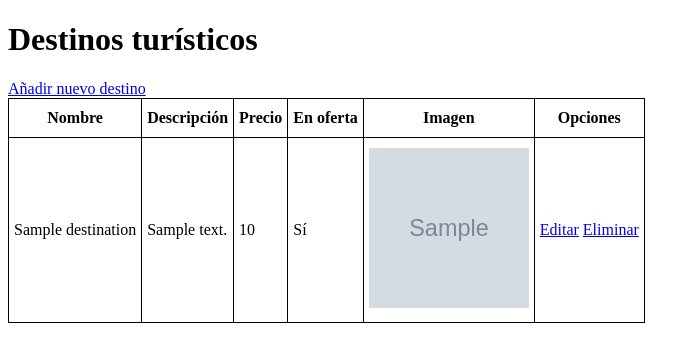
After one commit to JoaquinQFox/lab07-django-pweb2, a Django app: page /lista_destinos in a window 1280 px wide. The commit adds this page. Shown: the top 362 px of the page, without its empty margins (0-700 px from the left). Run offline with Django 5.2, Linux system fonts and the light colour scheme; tables that the repository leaves empty hold one stand-in row (values such as "Sample post"); grey boxes marked "Sample" are stand-in pictures; parts of the project's set-up code (start-up, migrations or seed data) failed here and were passed over.

Commit message:
Se agrego seccion en el index para ver los destinos y se creo template para listar los destinos

```diff
--- a/src/templates/index.html
+++ b/src/templates/index.html
@@ -42,7 +42,7 @@
 									<li><a href="accounts/register">Register</a></li>
                                     <li><a href="accounts/login">Login</a></li>
                                     {% endif %}
-
+                                    <li><a href="{% url 'lista_destinos' %}">Login</a></li>
 								</ul>
 							</nav>
 							<div class="header_phone ml-auto">Call us: 00-56 445 678 33</div>
--- /dev/null
+++ b/src/templates/lista_destinos.html
@@ -0,0 +1,62 @@
+<!DOCTYPE html>
+<html lang="es">
+<head>
+    <meta charset="UTF-8">
+    <meta name="viewport" content="width=device-width, initial-scale=1.0">
+    <title>Destinos</title>
+    <style>
+        table {
+            border-collapse: collapse;
+        }
+
+        td, th {
+            border: 1px solid black;
+            padding: 10px 5px;
+        }
+
+        img {
+            width: 10em;
+            height: 10em;
+        }
+    </style>
+</head>
+<body>
+    <h1>Destinos turísticos</h1>
+    <a href="{% url 'crear_destino' %}">Añadir nuevo destino</a>
+
+    <table>
+        <thead>
+            <th>Nombre</th>
+            <th>Descripción</th>
+            <th>Precio</th>
+            <th>En oferta</th>
+            <th>Imagen</th>
+            <th>Opciones</th>
+        </thead>
+        <tbody>
+            {% for destino in destinos %}
+            <tr>
+                <td>{{ destino.name }}</td>
+                <td>{{ destino.desc }}</td>
+                <td>{{ destino.price }}</td>
+                <td>
+                    {% if destino.offer %}
+                    Sí
+                    {% else %}
+                    No
+                    {% endif %}
+                </td>
+                <td>
+                    <img src="{{ destino.img.url }}" alt="Imagen">
+                </td>
+
+                <td>
+                    <a href="{% url 'editar_destino' destino.id %}">Editar</a>
+                    <a href="{% url 'eliminar' destino.id %}">Eliminar</a>
+                </td>
+            </tr>
+            {% endfor %}
+        </tbody>
+    </table>
+</body>
+</html>
```
